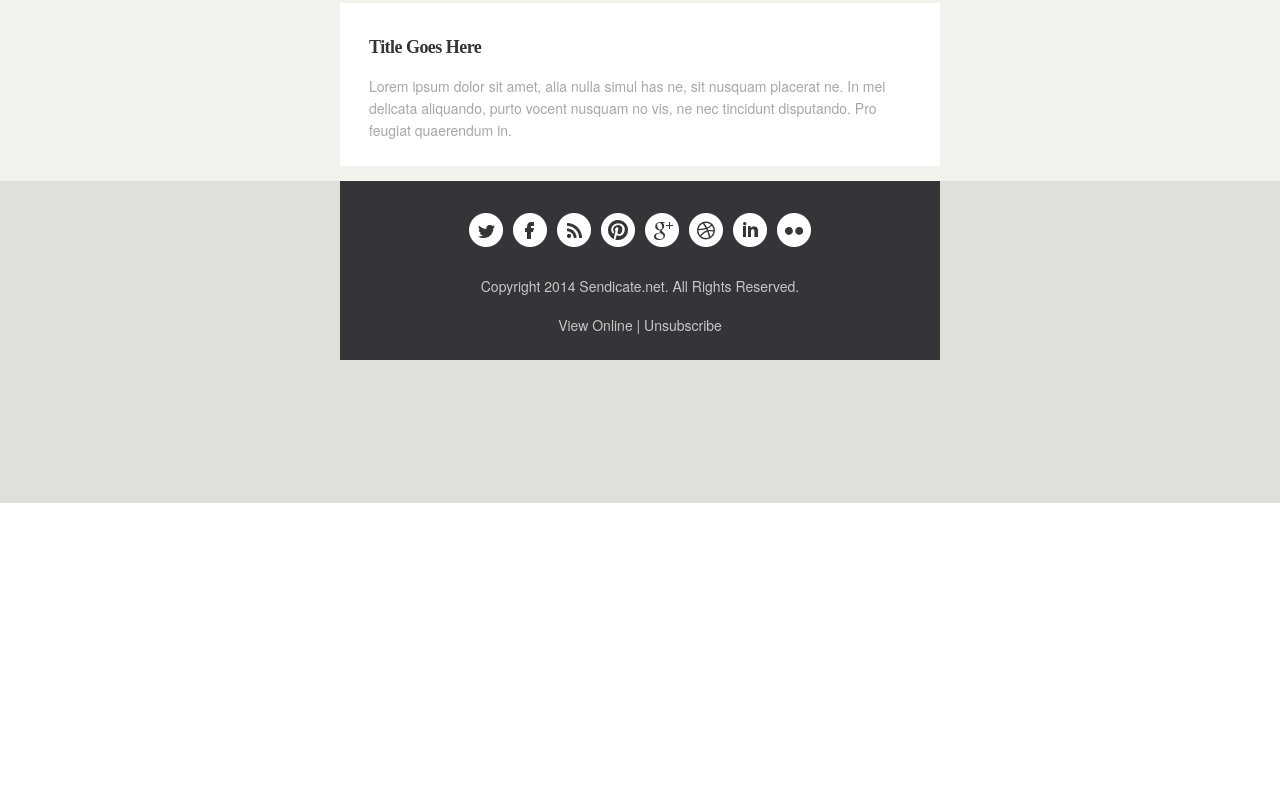
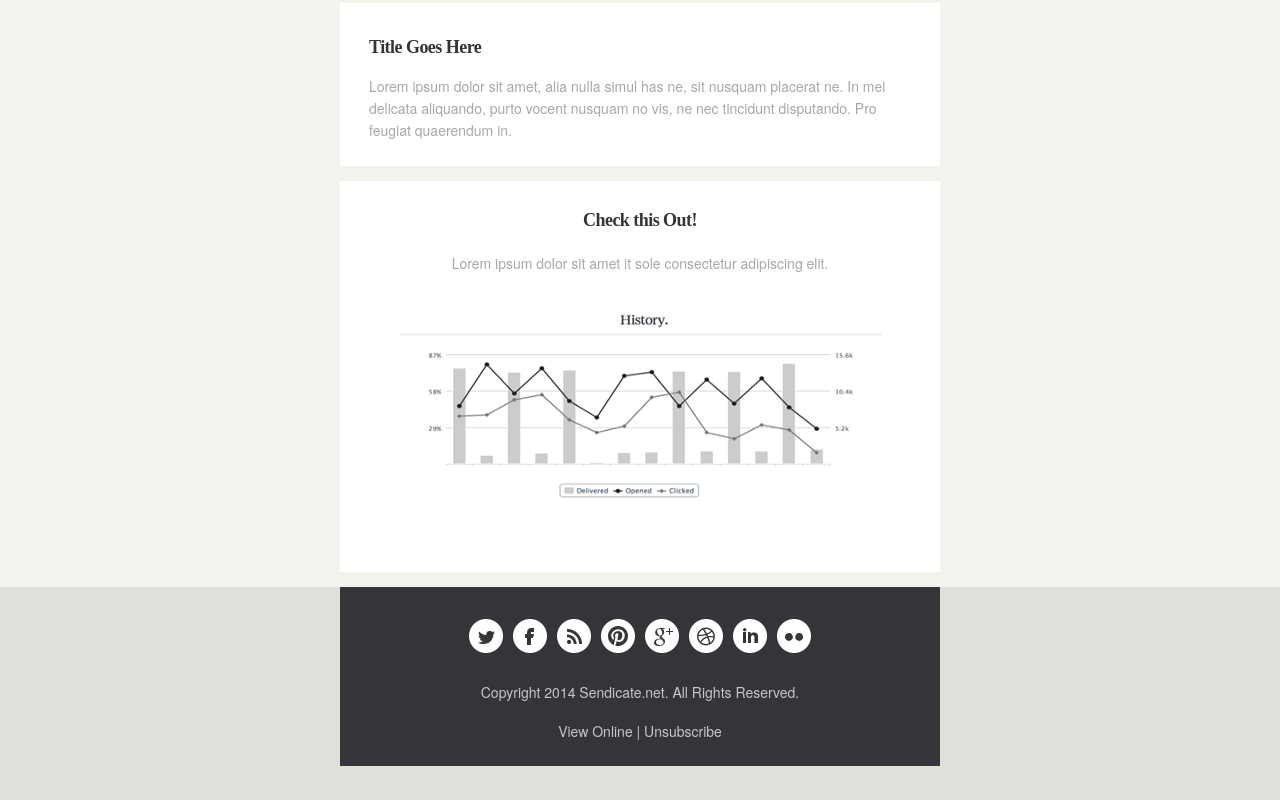
Before and after one commit to aleksvodopianov/Picto, a website: page src/index.html in a window 1280 px wide. Shown: the part 2009-2809 px from the top of the page. Before the commit the page ends 2512 px from the top, so only its background shows below. Drawn offline with nearby package versions, Linux system fonts and the light colour scheme; files that its build step writes are made by us from their sources; files whose address does not match are found by name.

Commit message:
created the check_this_out-section

```diff
--- a/src/index.html
+++ b/src/index.html
@@ -141,6 +141,15 @@
                                 </p>
                             </div>
                         </section>
+                        <section class="check_this_out-section">
+                            <div>
+                                <h2>Check this Out!</h2>
+                                <p>Lorem ipsum dolor sit amet it sole consectetur adipiscing elit.</p>
+                                <div>
+                                    <img src="../img/img_history.png" alt="History">
+                                </div>
+                            </div>
+                        </section>
                     </div>
                 </div>
                 <div id="sidebar"></div>
--- a/src/sass/partials/_main.scss
+++ b/src/sass/partials/_main.scss
@@ -228,6 +228,7 @@ main {
             .title-goes-here_third {
                 width: 600px;
                 height: 163px;
+                margin-bottom: 15px;
                 div {
                     width: 100%;
                     height: 100%;
@@ -253,6 +254,43 @@ main {
                     }
                 }
             }
+            .check_this_out-section {
+                width: 600px;
+                height: 391px;
+                div {
+                    width: 100%;
+                    height: 100%;
+                    padding-top: 30px;
+                    box-sizing: border-box;
+                    background-color: #ffffff;
+                    h2 {
+                        margin-bottom: 24px;
+                        font-family: OpenSans;
+                        font-size: 18px;
+                        font-weight: 600;
+                        line-height: 1;
+                        letter-spacing: -0.54px;
+                        text-align: center;
+                        color: #343538;
+                    }
+                    p {
+                        font-family: HelveticaNeue;
+                        font-size: 14px;
+                        font-weight: 500;
+                        line-height: 1.57;
+                        text-align: center;
+                        color: #a7a7a7;
+                    }
+                    div {
+                        width: 600px;
+                        height: 280px;
+                        img {
+                            width: 100%;
+                            height: 100%;
+                        }
+                    }
+                }
+            }
         }
     }
 }
```
Also changed, not shown: dist/css/style.css, dist/css/style.min.css, dist/index.html.
